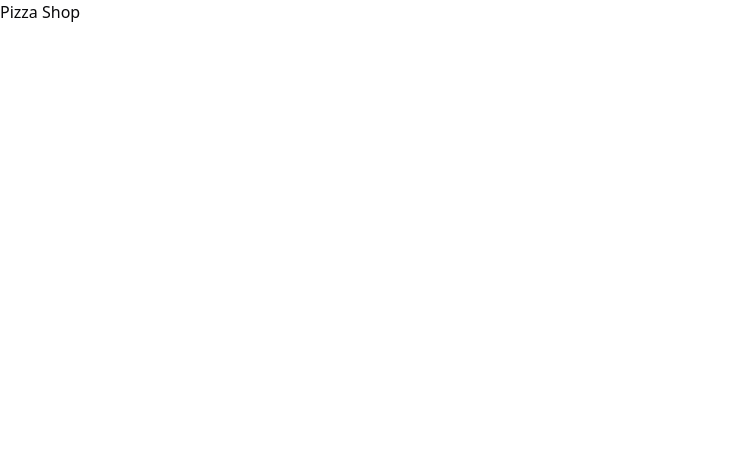
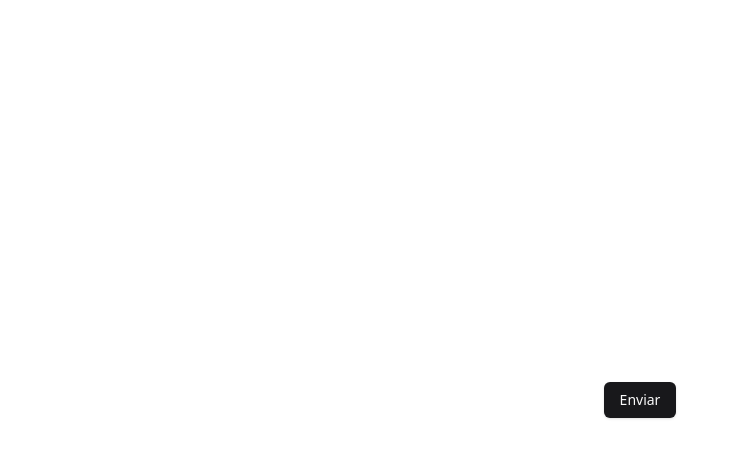
Before and after one commit to brunoanunciacaosouza/pizzashop-web, a React (Vite) app: page / in a window 1280 px wide. Shown: the top 458 px of the page, without its empty margins (0-738 px from the left). Built offline with nearby package versions, Linux system fonts and the light colour scheme.

Commit message:
configurando eslint e prettier

```diff
--- a/package.json
+++ b/package.json
@@ -22,13 +22,17 @@
   },
   "devDependencies": {
     "@eslint/js": "^9.11.1",
+    "@rocketseat/eslint-config": "^2.2.2",
     "@types/node": "^22.7.8",
     "@types/react": "^18.3.10",
     "@types/react-dom": "^18.3.0",
     "@vitejs/plugin-react": "^4.3.2",
     "autoprefixer": "^10.4.20",
+    "eslint": "8.54.0",
     "globals": "^15.9.0",
     "postcss": "^8.4.47",
+    "prettier": "^3.3.3",
+    "prettier-plugin-tailwindcss": "^0.6.8",
     "tailwindcss": "^3.4.14",
     "typescript": "^5.5.3",
     "typescript-eslint": "^8.7.0",
--- a/src/App.tsx
+++ b/src/App.tsx
@@ -1,7 +1,11 @@
+import { Button } from "./components/ui/button";
+
 export function App() {
   return (
     <>
-      <h1>Pizza Shop</h1>
+      <div className="flex h-screen items-center justify-center">
+        <Button>Enviar</Button>
+      </div>
     </>
   );
 }
```
Also changed, not shown: src/main.tsx (+5 -5 lines), .eslintrc.json (added), 2 other files (tests, documents, lock files or other folders).
